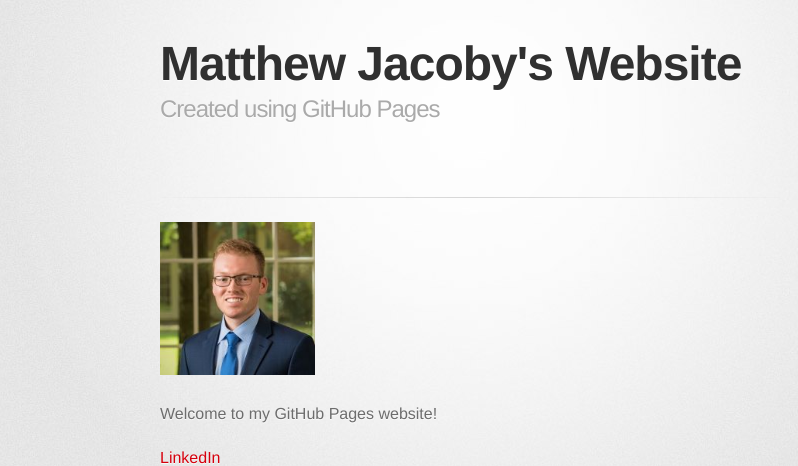
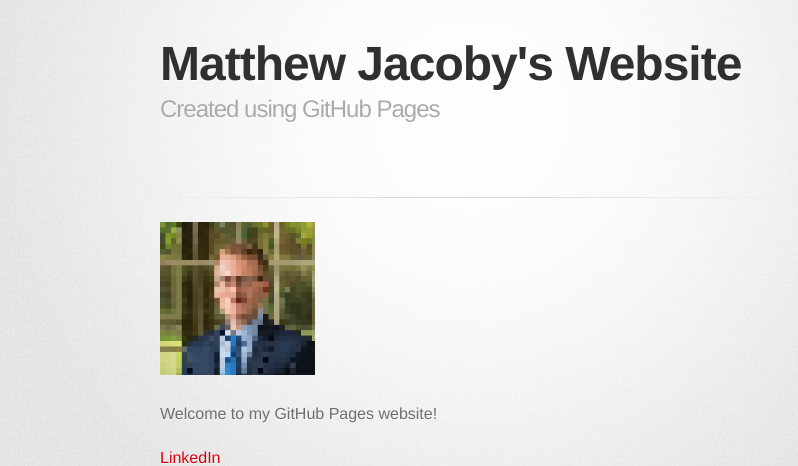
Before and after one commit to mpjacoby/mpjacoby.github.io, a Jekyll site: the page built from index.md, in a window 1280 px wide. Shown: the top 466 px of the page, without its empty margins (170-968 px from the left). Built offline with Jekyll 4.4.1, drawn with Linux system fonts in a browser that asks for light colours; some web fonts are replaced; our own code applies the rules of GitHub Pages for plain Markdown files.

Commit message:
Update index.md

```diff
--- a/index.md
+++ b/index.md
@@ -3,7 +3,7 @@ title: Matthew Jacoby's Website
 description: Created using GitHub Pages
 ---
 
-![Picture of me](JacobyMatthew.jpg){:height="25%" width="25%"}
+![Picture of me](JacobyMatthewPixelated.jpg){:height="25%" width="25%"}
 
 Welcome to my GitHub Pages website!
 
```
